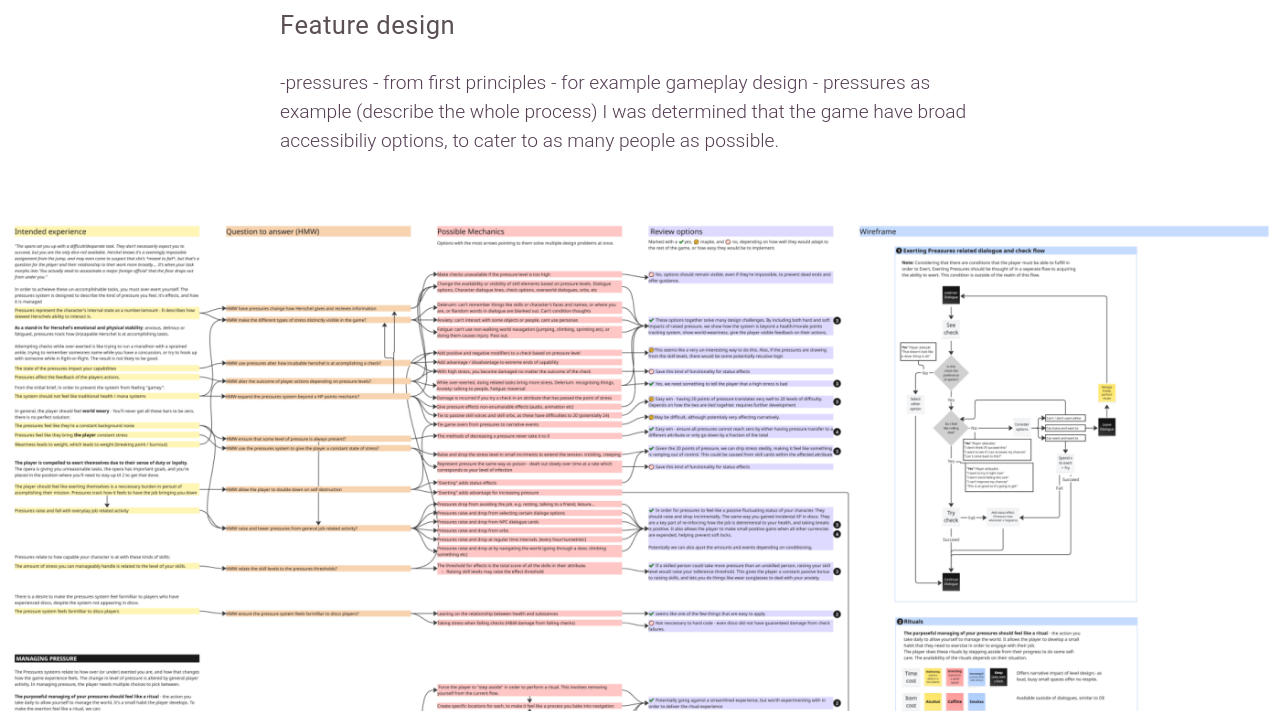
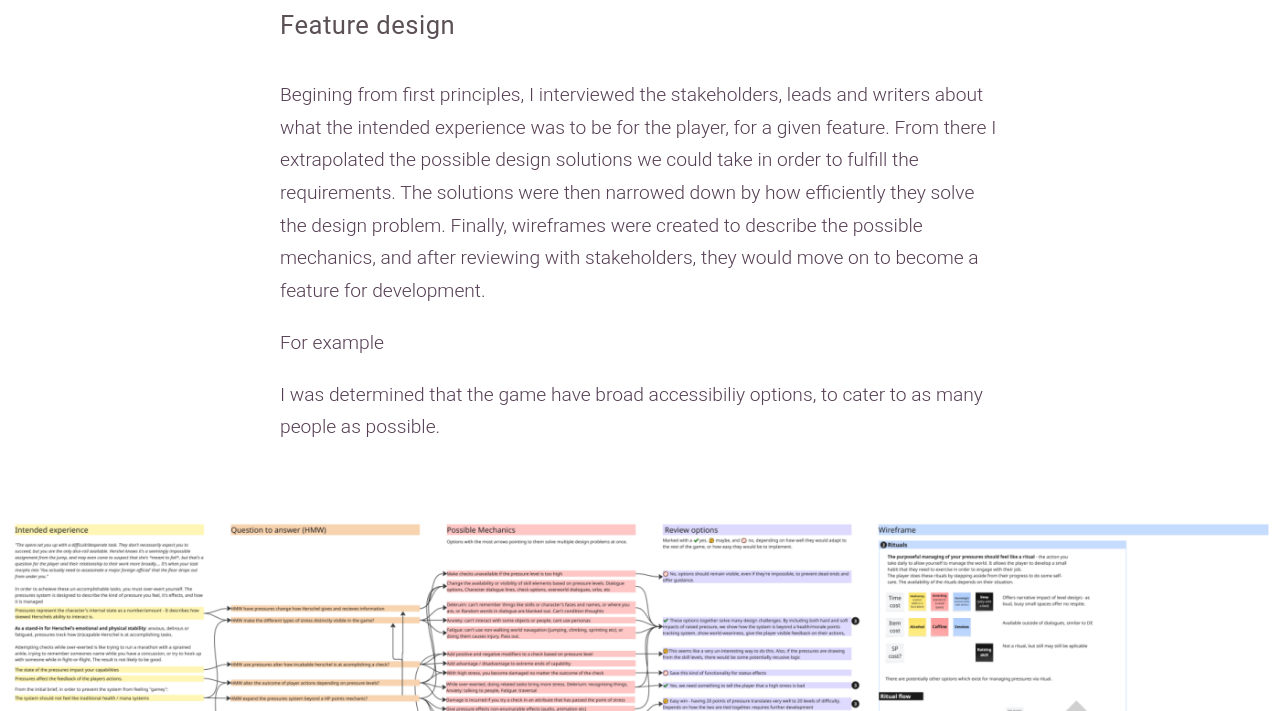
Before and after one commit to BaronBlackmore/SunlightAfterDark, a Jekyll site: the page built from portfolio/zero-parades.html, in a window 1280 px wide and 900 px high, scrolled down 2868 px, cut to the strip 189-900 px from the top of the window. Built offline with Jekyll 4.4.1, drawn with Linux system fonts in a browser that asks for light colours.

Commit message:
change graphs

```diff
--- a/portfolio/zero-parades.html
+++ b/portfolio/zero-parades.html
@@ -90,7 +90,7 @@ layout: default
 	</div>
 </div>
 
-<div class="nav-pad no-mobile"></div>
+
 
 <div class="wide-pic-holder">
 	<img alt="art process with UI" src="/images/portfolio/zp_menu_progress_1400.png">
@@ -98,30 +98,22 @@ layout: default
 
 
 
-
+<div class="nav-pad no-mobile"></div>
 
 <div class="center-col">
 	<div class="mobile-sidepad">
 
 		<h5>Feature design</h5>
 
-
--pressures
-- from first principles
-
- - for example
-
-
-
-gameplay design
-- pressures as example
-(describe the whole process)
-
-
-
-
-
-I was determined that the game have broad accessibiliy options, to cater to as many people as possible.
+		<p>
+			Begining from first principles, I interviewed the stakeholders, leads and writers about what the intended experience was to be for the player, for a given feature.	From there I extrapolated the possible design solutions we could take in order to fulfill the requirements. The solutions were then narrowed down by how efficiently they solve the design problem. Finally, wireframes were created to describe the possible mechanics, and after reviewing with stakeholders, they would move on to become a feature for development.
+		</p>
+		<p>
+			For example
+		</p>
+		<p>
+			I was determined that the game have broad accessibiliy options, to cater to as many people as possible.
+		</p>
 
 	</div>
 </div>
```
Also changed, not shown: images/portfolio/ux_flow_1400.png, images/portfolio/ux_flow_1920.png (added).
